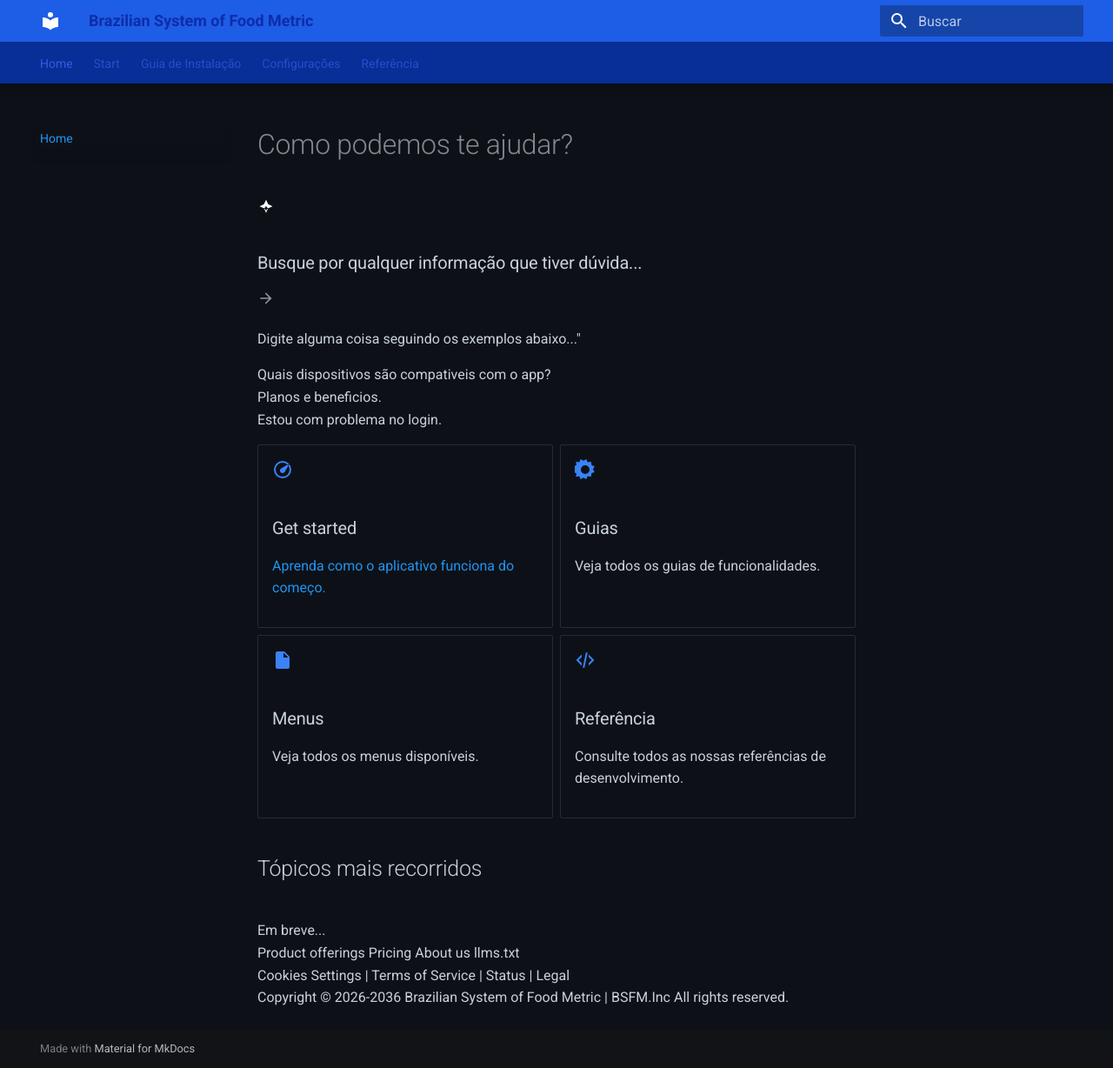
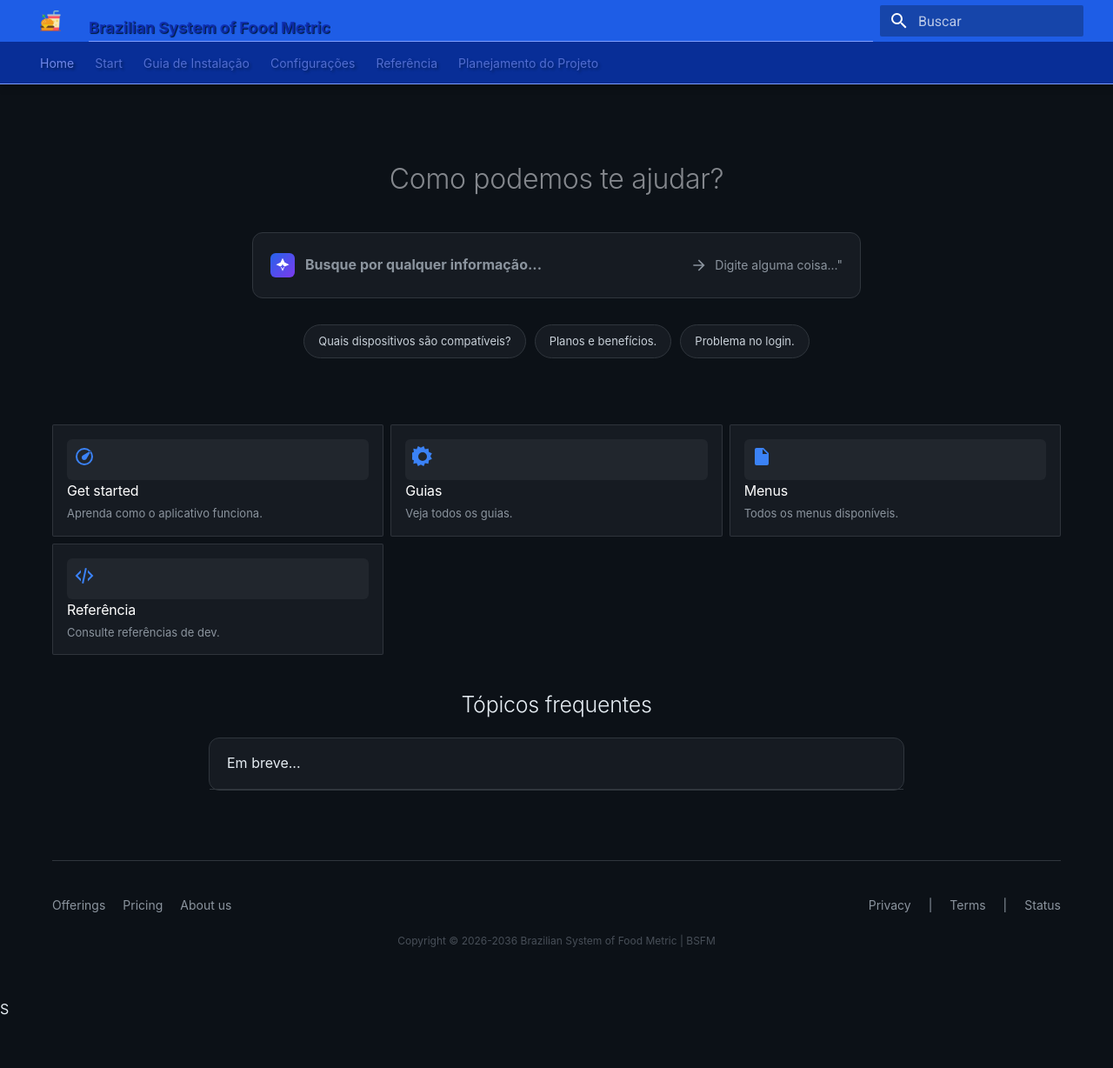
Before and after one commit to Isaque-Medeiros/pim-03semestre-ads, an MkDocs documentation site: the page built from docs/index.md, in a window 1280 px wide and 1228 px high. Shown: the whole window at 87% size. Built offline with MkDocs 1.6.1 and Material for MkDocs 9.7.7, drawn with Linux system fonts in a browser that asks for light colours.

```diff
--- a/docs/index.md
+++ b/docs/index.md
@@ -1,33 +1,61 @@
 ---
-title: "Início Documentação"
+title: "BSFM - Initial"
 date: "2026"
 layout: default
-custom_css: |
+hide:
+  - navigation
+  - toc
+---
+
+<style>
+  /* 1. CORREÇÃO DO LAYOUT GLOBAL */
+  /* Removemos o display:flex do body que encurtava o topo */
   body {
     background-color: #0c1117;
     color: #e6edf3;
     font-family: -apple-system, BlinkMacSystemFont, "Segoe UI", Roboto, Helvetica, Arial, sans-serif;
     margin: 0;
     padding: 0;
-    display: flex;
-    flex-direction: column;
-    align-items: center;
   }
+
+  /* Reset de margens do tema Material para permitir Full Width */
+  .md-main__inner {
+    max-width: none !important;
+    margin-top: 0 !important;
+    padding: 0 !important;
+  }
+  .md-content {
+    margin-left: 0 !important;
+  }
+  .md-content__inner {
+    margin: 0 !important;
+    padding: 0 !important;
+  }
+  .md-footer {
+    display: none; /* Esconde o footer padrão se quiser usar o seu personalizado abaixo */
+  }
+
+  /* 2. SEUS ESTILOS PERSONALIZADOS */
   .container {
     width: 100%;
     max-width: 1200px;
     padding: 0 20px;
     box-sizing: border-box;
+    margin: 0 auto; /* Centraliza o conteúdo interno */
   }
-  /* Hero Section */
+
+  /* Hero Section corrigida para ocupar 100% */
   .hero {
     text-align: center;
-    padding: 80px 0 40px 0;
+    padding: 80px 0 60px 0;
     background-image: radial-gradient(#1f2937 0.5px, transparent 0.5px);
     background-size: 20px 20px;
+    background-color: #0c1117;
     width: 100%;
   }
+
   h1 { font-size: 40px; margin-bottom: 30px; font-weight: 600; }
+
   .search-box {
     background: #161b22;
     border: 1px solid #30363d;
@@ -40,14 +68,18 @@ custom_css: |
     justify-content: space-between;
     transition: border 0.2s;
   }
+
   .search-inner { display: flex; align-items: center; gap: 12px; }
+
   .ai-icon {
     background: linear-gradient(135deg, #2563eb, #7c3aed);
     border-radius: 6px;
     padding: 4px;
     display: flex;
   }
+
   .placeholder { color: #8b949e; font-size: 16px; }
+
   .tags-container {
     margin-top: 30px;
     display: flex;
@@ -58,6 +90,7 @@ custom_css: |
     margin-left: auto;
     margin-right: auto;
   }
+
   .tag {
     background: #161b22;
     border: 1px solid #30363d;
@@ -67,13 +100,14 @@ custom_css: |
     color: #c9d1d9;
     cursor: pointer;
   }
-  /* Categories Grid */
+
   .grid {
     display: grid;
-    grid-template-columns: repeat(4, 1fr);
+    grid-template-columns: repeat(auto-fit, minmax(250px, 1fr)); /* Responsivo */
     gap: 20px;
     margin: 40px 0;
   }
+
   .card {
     background: #161b22;
     border: 1px solid #30363d;
@@ -100,60 +137,40 @@ custom_css: |
     margin: 20px auto;
     text-align: left;
   }
+
   .list-item {
     padding: 16px 20px;
     display: flex;
     justify-content: space-between;
     align-items: center;
     border-bottom: 1px solid #30363d;
-    cursor: pointer;
   }
-  .list-item:last-child { border-bottom: none; }
-  .list-item span { font-size: 14px; }
-  .list-item i { color: #8b949e; }
-  /* Footer */
+
   footer {
     width: 100%;
     border-top: 1px solid #30363d;
     padding: 40px 0;
     margin-top: 80px;
+    background: #0c1117;
   }
+
   .footer-content {
     display: flex;
     justify-content: space-between;
     align-items: center;
     color: #8b949e;
     font-size: 14px;
+    flex-wrap: wrap;
+    gap: 20px;
   }
-  .footer-links, .social-links { display: flex; gap: 20px; align-items: center; }
-  .copyright { margin-top: 20px; color: #484f58; font-size: 12px; }
-  /* Floating Button */
-  .feedback-btn {
-    position: fixed;
-    bottom: 20px;
-    right: 20px;
-    background: #1d63ed;
-    color: white;
-    padding: 10px 18px;
-    border-radius: 8px;
-    font-size: 14px;
-    font-weight: 500;
-    display: flex;
-    align-items: center;
-    gap: 8px;
-    box-shadow: 0 4px 12px rgba(0,0,0,0.3);
-  }
-  .digite {
-    display: flex;
-  }
----
 
-<style>
-  /* Injeção do CSS vindo do Frontmatter YAML acima */
-  {{ page.custom_css }}
+  .footer-links { display: flex; gap: 20px; align-items: center; flex-wrap: wrap; }
+  .copyright { margin-top: 20px; color: #484f58; font-size: 12px; text-align: center;}
+
+  .digite { display: flex; align-items: center; gap: 8px; font-size: 14px; color: #8b949e; }
 </style>
 
-<!-- Hero -->
+<!-- Hero - Ocupará toda a largura -->
 <div class="hero">
   <h1>Como podemos te ajudar?</h1>
   <div class="search-box">
@@ -161,76 +178,72 @@ custom_css: |
       <div class="ai-icon">
         <svg width="20" height="20" viewBox="0 0 24 24" fill="white"><path d="M12,2L14.85,8.15L21,11L14.85,13.85L12,20L9.15,13.85L3,11L9.15,8.15L12,2M12,17.27L13.1,14.9L15.47,13.8L13.1,12.7L12,10.33L10.9,12.7L8.53,13.8L10.9,14.9L12,17.27Z" /></svg>
       </div>
-      <span class="placeholder"><b><h3>Busque por qualquer informação que tiver dúvida...</h3></b></span>
+      <span class="placeholder"><b>Busque por qualquer informação...</b></span>
     </div>
     <div class="digite">
       <svg width="20" height="20" viewBox="0 0 24 24" fill="#8b949e"><path d="M4,11V13H16L10.5,18.5L11.92,19.92L19.84,12L11.92,4.08L10.5,5.5L16,11H4Z" /></svg>
-      <p>Digite alguma coisa seguindo os exemplos abaixo..."</p>
+      <p>Digite alguma coisa..."</p>
     </div>
   </div>
   <div class="tags-container">
-    <div class="tag">Quais dispositivos são compativeis com o app?</div>
-    <div class="tag">Planos e beneficios.</div>
-    <div class="tag">Estou com problema no login.</div>
+    <div class="tag">Quais dispositivos são compatíveis?</div>
+    <div class="tag">Planos e benefícios.</div>
+    <div class="tag">Problema no login.</div>
   </div>
 </div>
 
 <div class="container">
   <!-- Categories -->
   <div class="grid">
-      <div class="card">
-        <div class="card-icon"><svg width="24" height="24" viewBox="0 0 24 24" fill="#3b82f6"><path d="M12,16A3,3 0 0,1 9,13C9,11.88 9.61,10.9 10.5,10.39L20.21,4.77L14.68,14.35C14.18,15.33 13.17,16 12,16M12,2A10,10 0 0,0 2,12A10,10 0 0,0 12,22A10,10 0 0,0 22,12A10,10 0 0,0 12,2M12,4A8,8 0 0,1 20,12A8,8 0 0,1 12,20A8,8 0 0,1 4,12A8,8 0 0,1 12,4Z"/></svg></div>
+      <div class="card"><a href="config/">
+        <div class="card-icon"><svg width="24" height="24" viewBox="0 0 24 24" fill="#3b82f6"><path d="M12,16A3,3 0 0,1 9,13C9,11.88 9.61,10.9 10.5,10.39L20.21,4.77L14.68,14.35C14.18,15.33 13.17,16 12,16M12,2A10,10 0 0,0 2,12A10,10 0 0,0 12,22A10,10 0 0,0 22,12A10,10 0 0,0 12,2M12,4A8,8 0 0,1 20,12A8,8 0 0,1 12,20A8,8 0 0,1 4,12A8,8 0 0,1 12,4Z"/></svg></div></a>
         <div class="card-content">
           <h3>Get started</h3>
-          <a href="comecar-aprender/"><p>Aprenda como o aplicativo funciona do começo.</p></a>
+          <p>Aprenda como o aplicativo funciona.</p>
         </div>
       </div>
-      <div class="card">
-        <div class="card-icon"><svg width="24" height="24" viewBox="0 0 24 24" fill="#3b82f6"><path d="M18.65,2.85L19.26,6.71L22.77,8.23L21,11.5L22.77,14.77L19.26,16.29L18.65,20.15L14.79,19.54L13.27,23.05L10,21.28L6.73,23.05L5.21,19.54L1.35,20.15L1.96,16.29L-1.55,14.77L0.22,11.5L-1.55,8.23L1.96,6.71L1.35,2.85L5.21,3.46L6.73,-0.05L10,1.72L13.27,-0.05L14.79,3.46L18.65,2.85M12,7A5,5 0 0,0 7,12A5,5 0 0,0 12,17A5,5 0 0,0 17,12A5,5 0 0,0 12,7Z"/></svg></div>
+      <div class="card"><a href="config/">
+        <div class="card-icon"><svg width="24" height="24" viewBox="0 0 24 24" fill="#3b82f6"><path d="M18.65,2.85L19.26,6.71L22.77,8.23L21,11.5L22.77,14.77L19.26,16.29L18.65,20.15L14.79,19.54L13.27,23.05L10,21.28L6.73,23.05L5.21,19.54L1.35,20.15L1.96,16.29L-1.55,14.77L0.22,11.5L-1.55,8.23L1.96,6.71L1.35,2.85L5.21,3.46L6.73,-0.05L10,1.72L13.27,-0.05L14.79,3.46L18.65,2.85M12,7A5,5 0 0,0 7,12A5,5 0 0,0 12,17A5,5 0 0,0 17,12A5,5 0 0,0 12,7Z"/></svg></div></a>
         <div class="card-content">
           <h3>Guias</h3>
-          <p>Veja todos os guias de funcionalidades.</p>
+          <p>Veja todos os guias.</p>
         </div>
       </div>
-      <div class="card">
-        <div class="card-icon"><svg width="24" height="24" viewBox="0 0 24 24" fill="#3b82f6"><path d="M14,2H6A2,2 0 0,0 4,4V20A2,2 0 0,0 6,22H18A2,2 0 0,0 20,20V8L14,2M13,9V3.5L18.5,9H13Z"/></svg></div>
+      <div class="card"><a href="config/">
+        <div class="card-icon"><svg width="24" height="24" viewBox="0 0 24 24" fill="#3b82f6"><path d="M14,2H6A2,2 0 0,0 4,4V20A2,2 0 0,0 6,22H18A2,2 0 0,0 20,20V8L14,2M13,9V3.5L18.5,9H13Z"/></svg></div></a>
         <div class="card-content">
           <h3>Menus</h3>
-          <p>Veja todos os menus disponíveis.</p>
+          <p>Todos os menus disponíveis.</p>
         </div>
       </div>
-      <div class="card">
-        <div class="card-icon"><svg width="24" height="24" viewBox="0 0 24 24" fill="#3b82f6"><path d="M12.89,3L14.85,3.4L11.11,21L9.15,20.6L12.89,3M19.59,12L16,8.41V5.58L22.42,12L16,18.41V15.58L19.59,12M1.58,12L8,5.58V8.41L4.41,12L8,15.58V18.41L1.58,12Z"/></svg></div>
+      <div class="card"><a href="config/">
+        <div class="card-icon"><svg width="24" height="24" viewBox="0 0 24 24" fill="#3b82f6"><path d="M12.89,3L14.85,3.4L11.11,21L9.15,20.6L12.89,3M19.59,12L16,8.41V5.58L22.42,12L16,18.41V15.58L19.59,12M1.58,12L8,5.58V8.41L4.41,12L8,15.58V18.41L1.58,12Z"/></svg></div></a>
         <div class="card-content">
           <h3>Referência</h3>
-          <p>Consulte todos as nossas referências de desenvolvimento.</p>
+          <p>Consulte referências de dev.</p>
         </div>
       </div>
   </div>
 
-  <!-- Featured Topics -->
   <div class="featured-section">
-    <h2>Tópicos mais recorridos</h2>
+    <h2>Tópicos frequentes</h2>
     <div class="featured-list">
-      <div class="list-item">
-        <br>Em breve...<br>
-      </div>
+      <div class="list-item">Em breve...</div>
     </div>
   </div>
 
-  <!-- Footer -->
+  <!-- Footer Interno -->
   <footer>
     <div class="footer-content">
       <div class="footer-links">
-        <span>Product offerings</span>
+        <span>Offerings</span>
         <span>Pricing</span>
         <span>About us</span>
-        <span>llms.txt</span>
       </div>
       <div class="footer-links">
-        <span>Cookies Settings</span> | <span>Terms of Service</span> | <span>Status</span> | <span>Legal</span>
+        <span>Privacy</span> | <span>Terms</span> | <span>Status</span>
       </div>
     </div>
-    <div class="copyright">Copyright © 2026-2036 Brazilian System of Food Metric | BSFM.Inc All rights reserved.</div>
+    <div class="copyright">Copyright © 2026-2036 Brazilian System of Food Metric | BSFM</div>
   </footer>
-</div>
+</div>S
--- a/docs/stylesheets/extra.css
+++ b/docs/stylesheets/extra.css
@@ -1,19 +1,33 @@
 /* Cor do cabeçalho (Header) */
 .md-header {
     background-color: #1e5de6 !important; /* Azul Docker */
+
+    border-bottom: 1px solid #7f9fff !important;
+    display: inline-block; /* Faz a borda ter o tamanho exato do texto */
+    line-height: 1.2;      /* Ajusta a altura para a linha não ficar colada */
 }
 
 /* Cor das abas de navegação superior (Tabs) */
 .md-tabs {
     background-color: #082e97 !important;
+
+
 }
 
 /* Ajuste da cor do texto no cabeçalho para branco */
 .md-header__title {
-    color: rgba(9, 36, 158, 0.836) !important;
+    color: rgba(15, 45, 181, 0.863) !important;
+    text-shadow: 1px 1px 1px rgb(0, 26, 52); /* Sombra para melhor legibilidade */
+
+    border-bottom: 1px solid #7f9fff !important;
+    display: inline-block; /* Faz a borda ter o tamanho exato do texto */
+    line-height: 3.5;      /* Ajusta a altura para a linha não ficar colada */
+
 }
 .md-tabs__link{
-   color: rgba(74, 107, 255, 0.719) !important;
+   color: rgba(131, 153, 251, 0.846) !important;
+   text-shadow: 2px 2px 3px rgba(1, 25, 49, 0.729); /* Sombra para melhor legibilidade */
+
 }
 /* Deixar o fundo do site mais escuro como o do Docker */
 [data-md-color-scheme="slate"] {
--- a/mkdocs.yml
+++ b/mkdocs.yml
@@ -4,10 +4,14 @@ site_url: https://seusite.com.br
 theme:
   name: material
   language: pt-BR
+  # O LOGO DEVE FICAR AQUI, COM 2 ESPAÇOS DE RECUO:
+  logo: stylesheets/images/favicon.png
+  # Se quiser mudar o ícone da aba do navegador também:
+  favicon: stylesheets/images/favicon.png
   palette:
-      scheme: slate # Força o modo escuro
-      primary: blue
-      accent: blue
+    scheme: slate
+    primary: blue
+    accent: blue
   features:
     - navigation.tabs      # ISSO CRIA O MENU NO TOPO IGUAL AO DOCKER
     - navigation.tabs.sticky
@@ -28,3 +32,4 @@ nav:
   - Guia de Instalação: instalacao.md
   - Configurações: config.md
   - Referência: referencia.md
+  - Planejamento do Projeto: planejamento.md
```
Also changed, not shown: other parts of docs/index.md (+4 -1 lines), planejamento.md (+2 -3 lines), docs/stylesheets/images/favicon.png (added).
